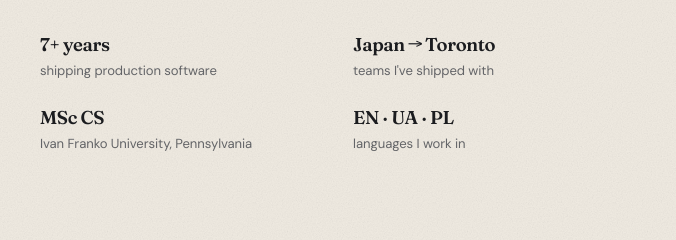
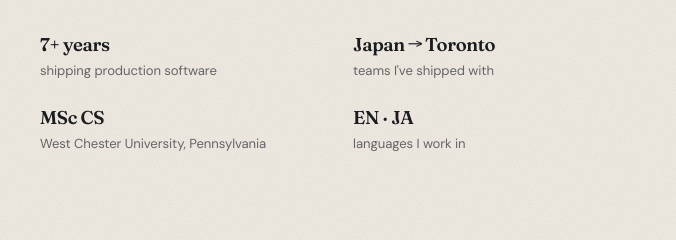
Before and after one commit to daniel-ai338/Portfolio, a plain HTML site: page index.html in a window 1280 px wide. Shown: the part 900-1140 px from the top of the page, 10-686 px from the left. Drawn offline with Linux system fonts and the light colour scheme.

Commit message:
Update hero facts: university and languages
Co-Authored-By: Claude Opus 5 (1M context) <noreply@anthropic.com>

```diff
--- a/index.html
+++ b/index.html
@@ -131,8 +131,8 @@ buno<!doctype html>
         <ul class="hero__facts" data-reveal data-reveal-delay="4">
           <li><b>7+ years</b><span>shipping production software</span></li>
           <li><b>Japan → Toronto</b><span>teams I've shipped with</span></li>
-          <li><b>MSc CS</b><span>Ivan Franko University, Pennsylvania</span></li>
-          <li><b>EN · UA · PL</b><span>languages I work in</span></li>
+          <li><b>MSc CS</b><span>West Chester University, Pennsylvania</span></li>
+          <li><b>EN · JA</b><span>languages I work in</span></li>
         </ul>
       </div>
 
```
